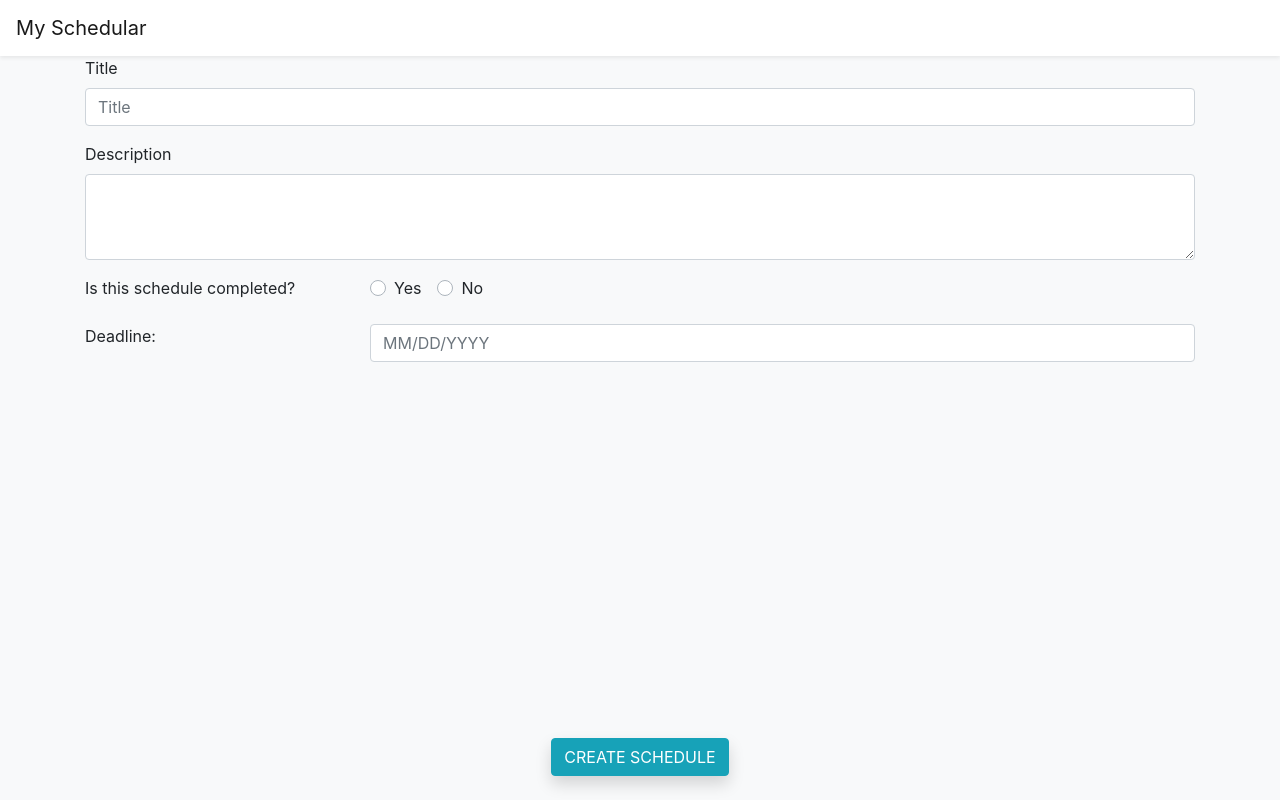
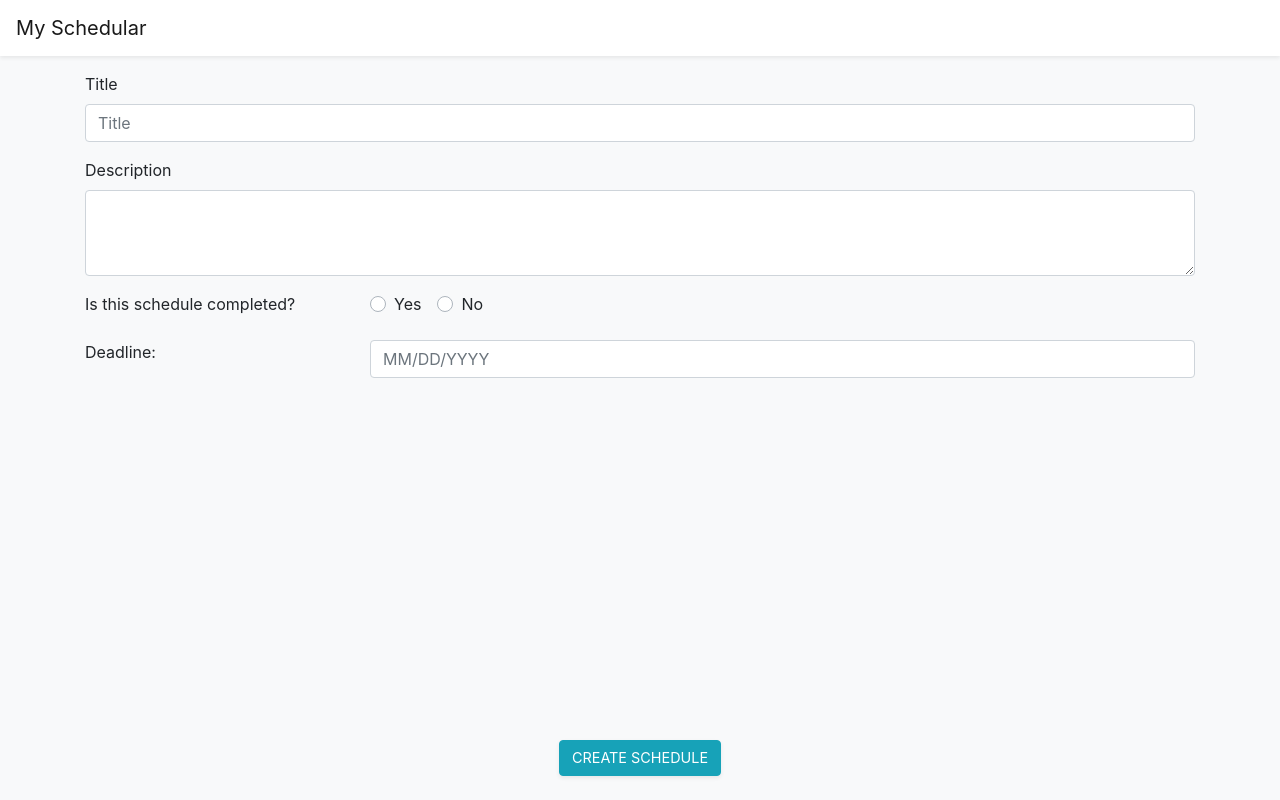
Before and after one commit to CristianeNaves/schedular, an Angular app: page /task/create in a window 1280 px wide. Built offline with nearby package versions, Linux system fonts and the light colour scheme.

Commit message:
Changing button

```diff
--- a/src/app/task-form/task-form.component.html
+++ b/src/app/task-form/task-form.component.html
@@ -1,6 +1,6 @@
 <form #f="ngForm" (ngSubmit)="onSubmit(f)" *ngIf="task && !showDeleteScreen">
   <div class="form-group">
-    <label for="title" class="mt-2">Title</label>
+    <label for="title" class="mt-4">Title</label>
     <input type="text" class="form-control" name="title"
       id="title" placeholder="Title" [(ngModel)]="task.Title">
   </div>
@@ -43,14 +43,15 @@
   </div>
 
   <div class="fixed-bottom d-flex justify-content-center row" *ngIf="task.Id">
-    <button type="button" class="btn btn-outline-danger mb-4 mt-4 mr-1 shadow col-5"
-    (click)="showDeleteScreen = true">delete schedule</button>
-    <button class="btn btn-outline-info mb-4 mt-4 shadow col-5" type="submit">update schedule</button>
+    <button class="btn btn-outline-danger mb-4 mt-4 mr-1 shadow-sm col-5"
+    (click)="showDeleteScreen = true" type="button">delete schedule</button>
+    <button class="btn btn-outline-info mb-4 mt-4 shadow-sm col-5"
+    type="submit">update schedule</button>
   </div>
 
   <div class="fixed-bottom d-flex justify-content-center" *ngIf="!task.Id">
-    <button class="btn btn-info mb-4 mt-4 shadow"
-    type="submit">CREATE SCHEDULE</button>
+    <button class="btn btn-info mb-4 mt-4 shadow-sm text-uppercase"
+    type="submit" style="font-size: 0.9rem">CREATE SCHEDULE</button>
   </div>
 
 </form>
--- a/src/app/tasks/tasks.component.html
+++ b/src/app/tasks/tasks.component.html
@@ -4,6 +4,6 @@
   [routerLink]="['/task', task.Id, 'edit']">{{ task.Title }}</a>
 </div>
 <div class="fixed-bottom d-flex justify-content-center">
-  <button class="btn btn-outline-secondary mb-4 mt-4 shadow"
-  routerLink="task/create">create new schedule</button>
+  <button class="btn btn-outline-info bg-white mb-4 mt-4 shadow-sm"
+  routerLink="task/create" style="font-size: 0.9rem">CREATE NEW SCHEDULE</button>
 </div>
```
